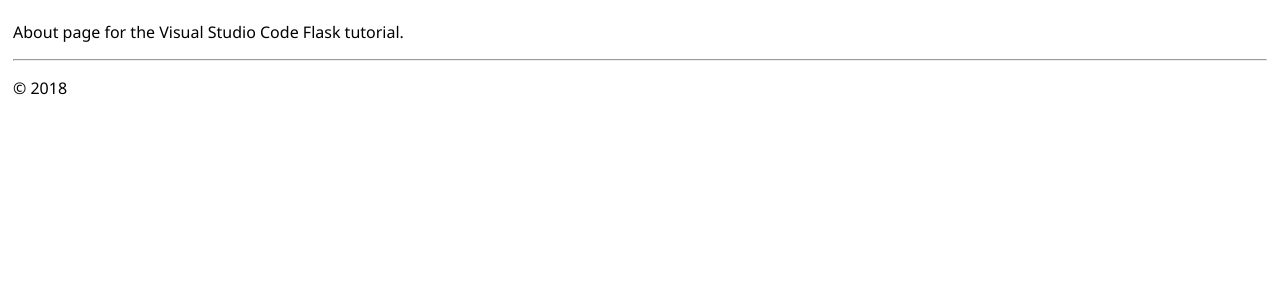
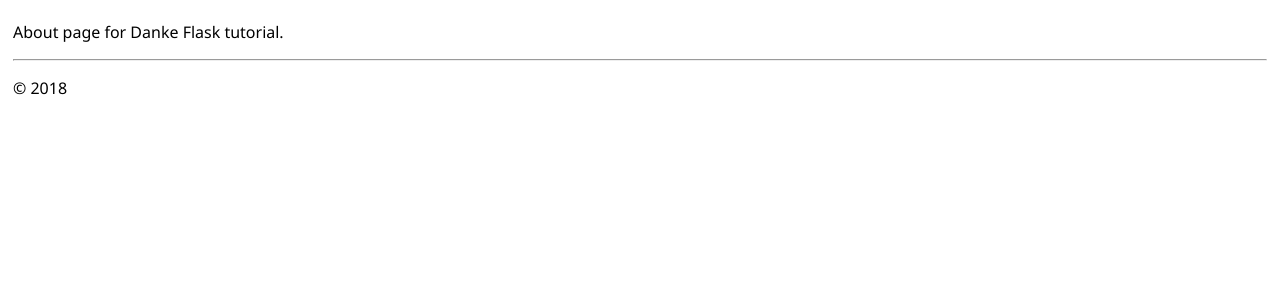
Before and after one commit to basuchalwade/danske-python-flask-webapp, a Flask app: page /about/ in a window 1280 px wide. Shown: the part 47-347 px from the top of the page. Run offline with Flask 2, Linux system fonts and the light colour scheme.

Commit message:
Modiied home & about files

```diff
--- a/hello_app/templates/about.html
+++ b/hello_app/templates/about.html
@@ -3,5 +3,5 @@
 About us
 {% endblock %}
 {% block content %}
-<p>About page for the Visual Studio Code Flask tutorial.</p>
+<p>About page for Danke Flask tutorial.</p>
 {% endblock %}
--- a/hello_app/templates/home.html
+++ b/hello_app/templates/home.html
@@ -3,5 +3,5 @@
 Home
 {% endblock %}
 {% block content %}
-<p>Home page for the Visual Studio Code Flask tutorial updated by Basweshwar.</p>
+<p>Home page for the Danke  Flask tutorial updated by Basweshwar.</p>
 {% endblock %}
```
